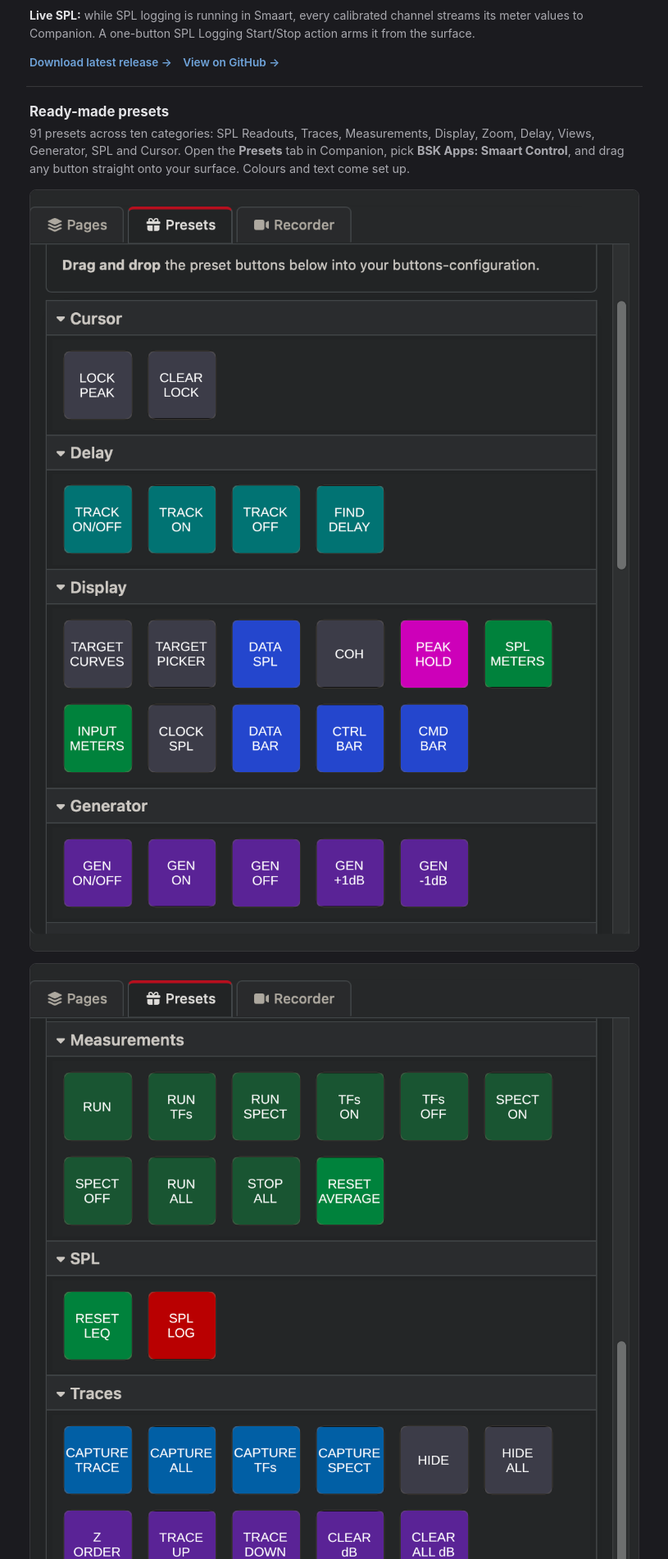
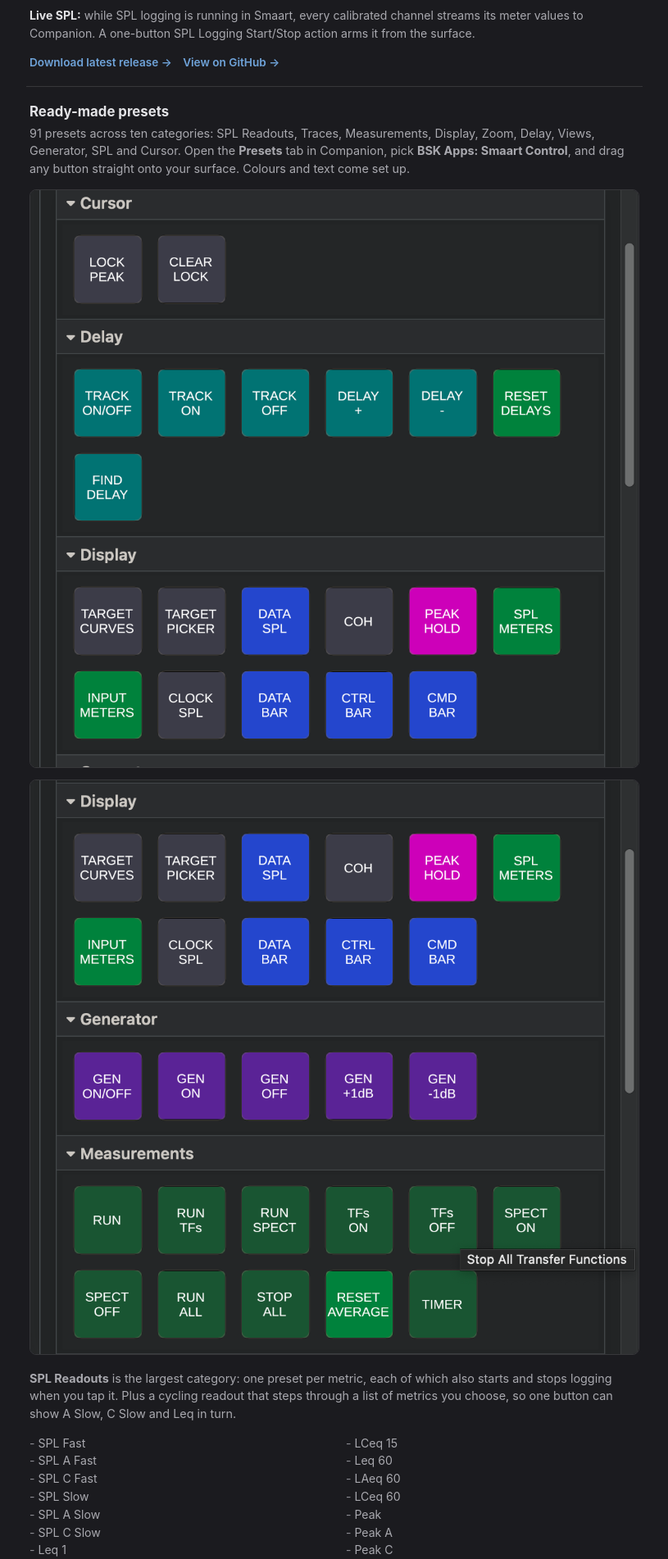
Before and after one commit to BSKapps/bskapps.github.io, a Jekyll site: the page tools/companion/index.html, which Jekyll copies as it is, in a window 1280 px wide. Shown: the part 3563-5465 px from the top of the page at 82% size, without its empty margins (232-1047 px from the left). Built offline with Jekyll 4.4.1, drawn with Linux system fonts in a browser that asks for light colours.

Commit message:
Refresh the presets screenshots

```diff
--- a/tools/companion/index.html
+++ b/tools/companion/index.html
@@ -95,8 +95,8 @@
         <div class="script-card setup">
             <h3>Ready-made presets</h3>
             <p>91 presets across ten categories: SPL Readouts, Traces, Measurements, Display, Zoom, Delay, Views, Generator, SPL and Cursor. Open the <strong>Presets</strong> tab in Companion, pick <strong>BSK Apps: Smaart Control</strong>, and drag any button straight onto your surface. Colours and text come set up.</p>
-            <img class="step-shot" src="/tools/companion/images/smaart-presets-1.png" alt="Companion Presets tab showing BSK Smaart preset buttons grouped under Cursor, Delay, Display and Generator">
-            <img class="step-shot" src="/tools/companion/images/smaart-presets-2.png" alt="Companion Presets tab showing BSK Smaart preset buttons grouped under Measurements, SPL, Traces and Views">
+            <img class="step-shot" src="/tools/companion/images/smaart-presets-1.png?v=2" alt="Companion Presets tab showing BSK Smaart preset buttons grouped under Cursor, Delay and Display">
+            <img class="step-shot" src="/tools/companion/images/smaart-presets-2.png?v=2" alt="Companion Presets tab showing BSK Smaart preset buttons grouped under Display, Generator and Measurements">
             <p style="margin-top:18px;"><strong>SPL Readouts</strong> is the largest category: one preset per metric, each of which also starts and stops logging when you tap it. Plus a cycling readout that steps through a list of metrics you choose, so one button can show A Slow, C Slow and Leq in turn.</p>
             <ul class="ref-list">
                 <li>SPL Fast</li><li>SPL A Fast</li><li>SPL C Fast</li><li>SPL Slow</li><li>SPL A Slow</li><li>SPL C Slow</li><li>Leq 1</li><li>LAeq 1</li><li>LCeq 1</li><li>Leq 15</li><li>LAeq 15</li><li>LCeq 15</li><li>Leq 60</li><li>LAeq 60</li><li>LCeq 60</li><li>Peak</li><li>Peak A</li><li>Peak C</li><li>FS Peak</li><li>Exposure O</li><li>Exposure N</li>
```
Also changed, not shown: tools/companion/images/smaart-presets-1.png, tools/companion/images/smaart-presets-2.png.
